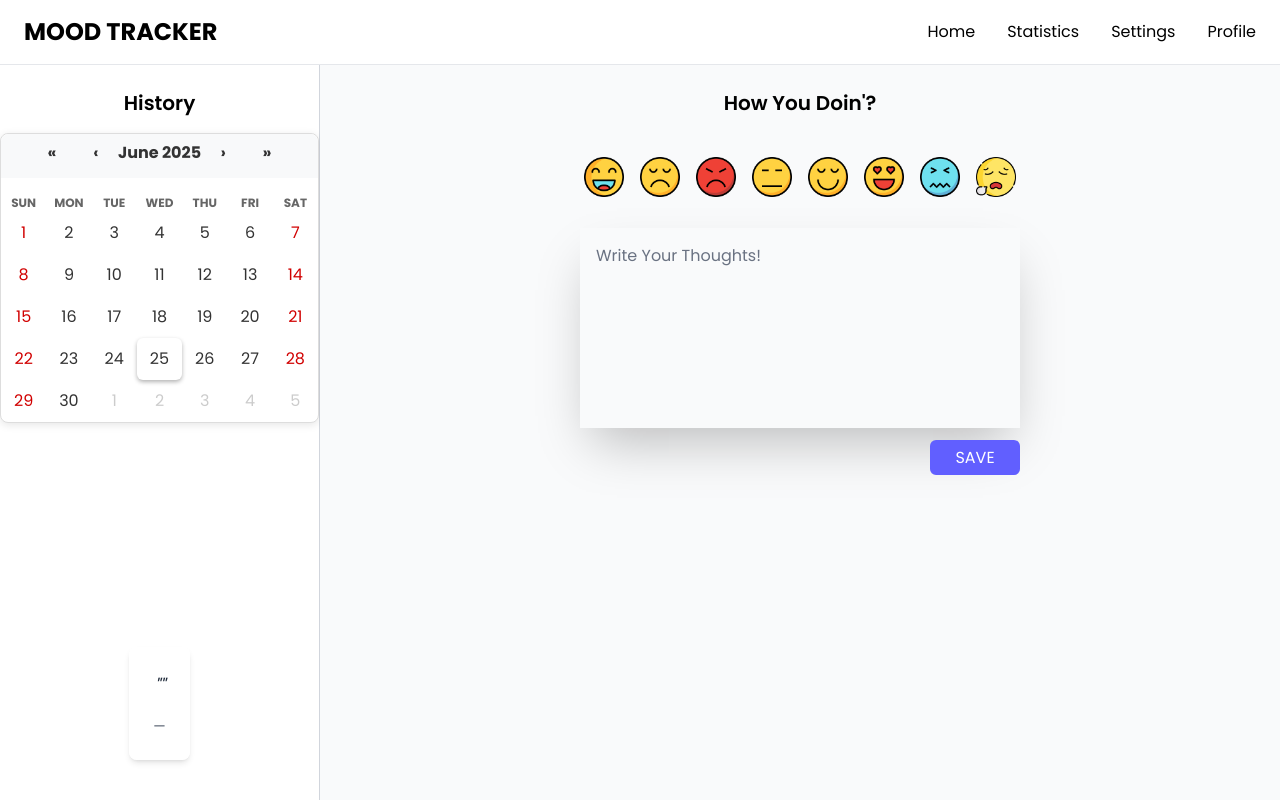
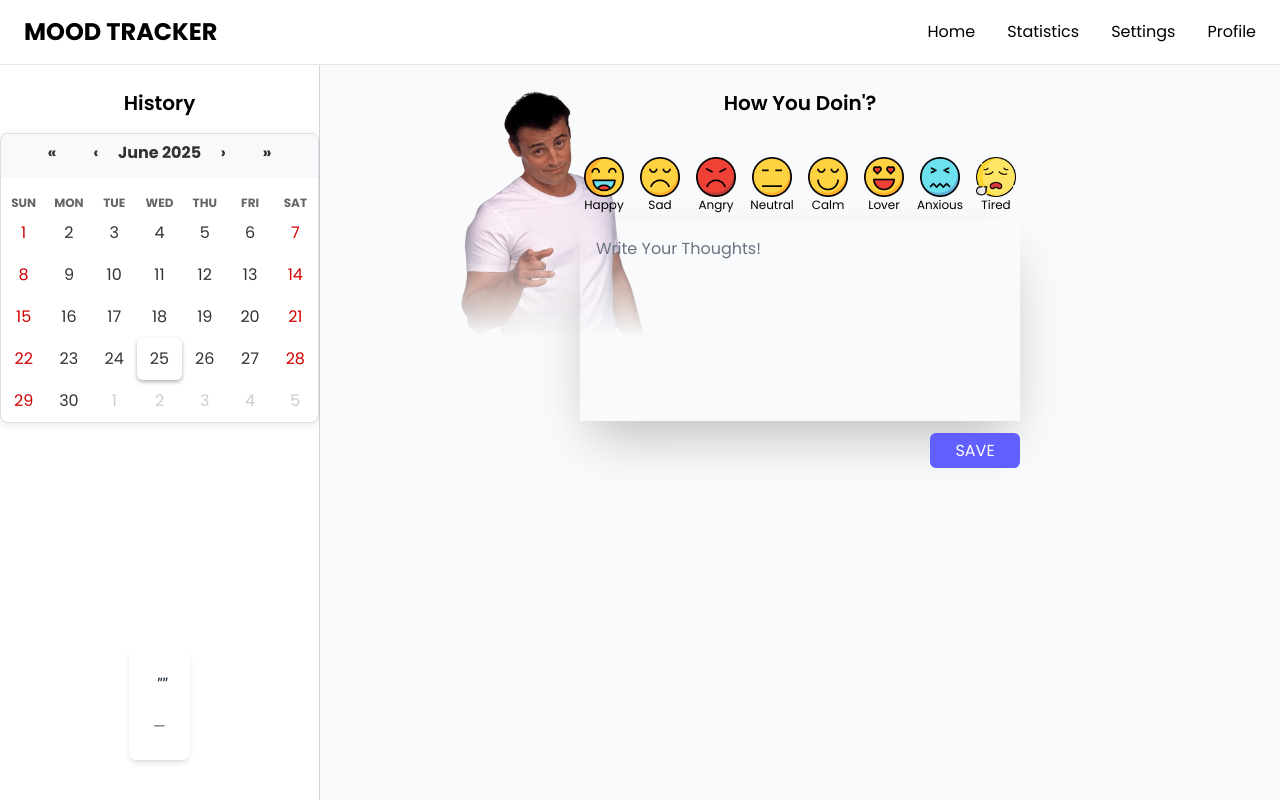
Before and after one commit to dilaraacelik/mood-tracker, a Next.js app: page / in a window 1280 px wide. Built offline with nearby package versions, Linux system fonts and the light colour scheme; no server answers.

Commit message:
change some of the styling

```diff
--- a/_components/Moods.tsx
+++ b/_components/Moods.tsx
@@ -7,43 +7,51 @@ function Moods() {
     <div className='items-center flex flex-col'>
         <div className='flex flex-row justify-center'>
             <div className='m-2'>
-                <button className='w-10 h-10 hover:w-12 transition-all duration-200'>
-                  <img src="/icons/happy.png" alt="Happy Icon"/>
+                <button className='w-10 h-10 hover:w-12 transition-all duration-200 flex flex-col items-center'>
+                  <img src="/icons/happy.png" alt="Happy Icon" />
+                  <span className='text-black text-xs'>Happy</span>
                 </button>
             </div>
             <div className='m-2'>
-                <button className='w-10 h-10 hover:w-12 transition-all duration-200'>
-                  <img src="/icons/sad.png" alt="Sad Icon"/>
+                <button className='w-10 h-10 hover:w-12 transition-all duration-200 flex flex-col items-center'>
+                  <img src="/icons/sad.png" alt="Sad Icon" />
+                  <span className='text-black text-xs'>Sad</span>
                 </button>
             </div>
             <div className='m-2'>
-                <button className='w-10 h-10 hover:w-12 transition-all duration-200'>
-                  <img src="/icons/angry.png" alt="Angry Icon"/>
+                <button className='w-10 h-10 hover:w-12 transition-all duration-200 flex flex-col items-center'>
+                  <img src="/icons/angry.png" alt="Angry Icon" />
+                  <span className='text-black text-xs'>Angry</span>
                 </button>
             </div>
             <div className='m-2'>
-                <button className='w-10 h-10 hover:w-12 transition-all duration-200'>
-                  <img src="/icons/neutral.png" alt="Neutral Icon"/>
+                <button className='w-10 h-10 hover:w-12 transition-all duration-200 flex flex-col items-center'>
+                  <img src="/icons/neutral.png" alt="Neutral Icon" />
+                  <span className='text-black text-xs'>Neutral</span>
                 </button>
             </div>
             <div className='m-2'>
-                <button className='w-10 h-10 hover:w-12 transition-all duration-200'>
-                  <img src="/icons/calm.png" alt="Calm Icon"/>
+                <button className='w-10 h-10 hover:w-12 transition-all duration-200 flex flex-col items-center'>
+                  <img src="/icons/calm.png" alt="Calm Icon" />
+                  <span className='text-black text-xs'>Calm</span>
                 </button>
             </div>
             <div className='m-2'>
-                <button className='w-10 h-10 hover:w-12 transition-all duration-200'>
-                  <img src="/icons/lover.png" alt="Lover Icon"/>
+                <button className='w-10 h-10 hover:w-12 transition-all duration-200 flex flex-col items-center'>
+                  <img src="/icons/lover.png" alt="Lover Icon" />
+                  <span className='text-black text-xs'>Lover</span>
                 </button>
             </div>
             <div className='m-2'>
-                <button className='w-10 h-10 hover:w-12 transition-all duration-200'>
-                  <img src="/icons/anxious.png" alt="Anxious Icon"/>
+                <button className='w-10 h-10 hover:w-12 transition-all duration-200 flex flex-col items-center'>
+                  <img src="/icons/anxious.png" alt="Anxious Icon" />
+                  <span className='text-black text-xs'>Anxious</span>
                 </button>
             </div>
             <div className='m-2'>
-                <button className='w-10 h-10 hover:w-12 transition-all duration-200'>
-                  <img src="/icons/tired.png" alt="Tired Icon"/>
+                <button className='w-10 h-10 hover:w-12 transition-all duration-200 flex flex-col items-center'>
+                  <img src="/icons/tired.png" alt="Tired Icon" />
+                  <span className='text-black text-xs'>Tired</span>
                 </button>
             </div>
         </div>
--- a/src/app/components/MainPage.tsx
+++ b/src/app/components/MainPage.tsx
@@ -3,12 +3,26 @@ import Moods from '../../../_components/Moods'
 
 function MainPage() {
   return (
-    <div className="h-full flex flex-col py-6">
-      <div className='text-center mb-8'>
-        <span className='text-black text-xl font-semibold'>How You Doin'?</span>
-      </div>
-      <div className='px-4 flex-1'>
-        <Moods/>
+    <div className="h-full flex flex-col relative">
+      {/* Background image in top corner */}
+                      <div
+          className="absolute top-4 left-25 w-64 h-64 bg-contain bg-no-repeat z-0" //TODO: ekran küçülünce sorun oluşuyor
+          style={{
+            backgroundImage: "url('/JoeyTribbiani.png')",
+            backgroundPosition: 'center',
+            maskImage: 'linear-gradient(to bottom, rgba(0,0,0,1) 0%, rgba(0,0,0,1) 60%, rgba(0,0,0,0) 100%)',
+            WebkitMaskImage: 'linear-gradient(to bottom, rgba(0,0,0,1) 0%, rgba(0,0,0,1) 60%, rgba(0,0,0,0) 100%)',
+          }}
+        ></div>
+
+      {/* Main content */}
+      <div className="h-full flex flex-col py-6 relative z-10">
+        <div className='text-center mb-8 flex justify-center'>
+          <span className='text-black text-xl font-semibold'>How You Doin'?</span>
+        </div>
+        <div className='px-4 flex-1'>
+          <Moods/>
+        </div>
       </div>
     </div>
   )
```
Also changed, not shown: public/JoeyTribbiani.png (added).
